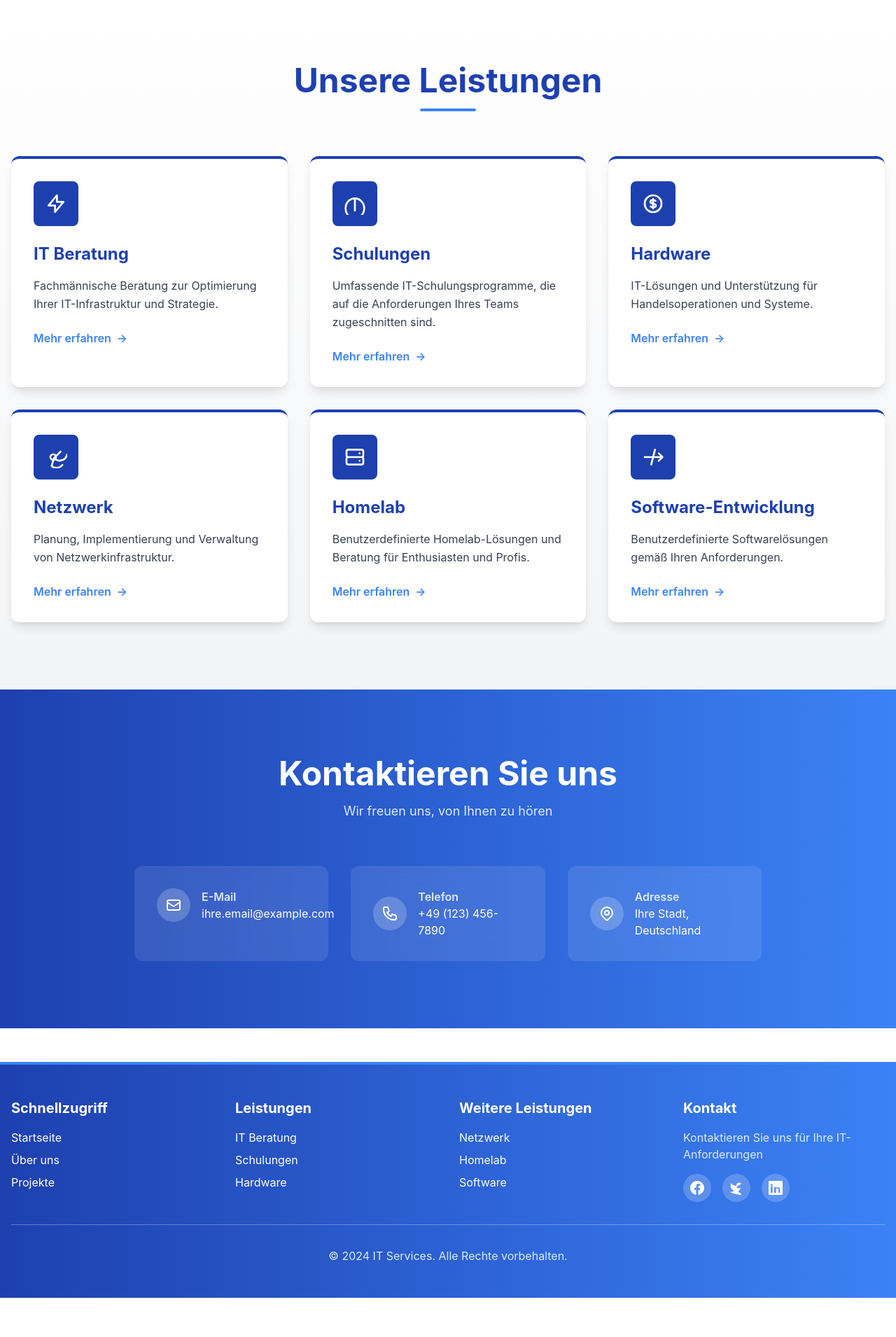
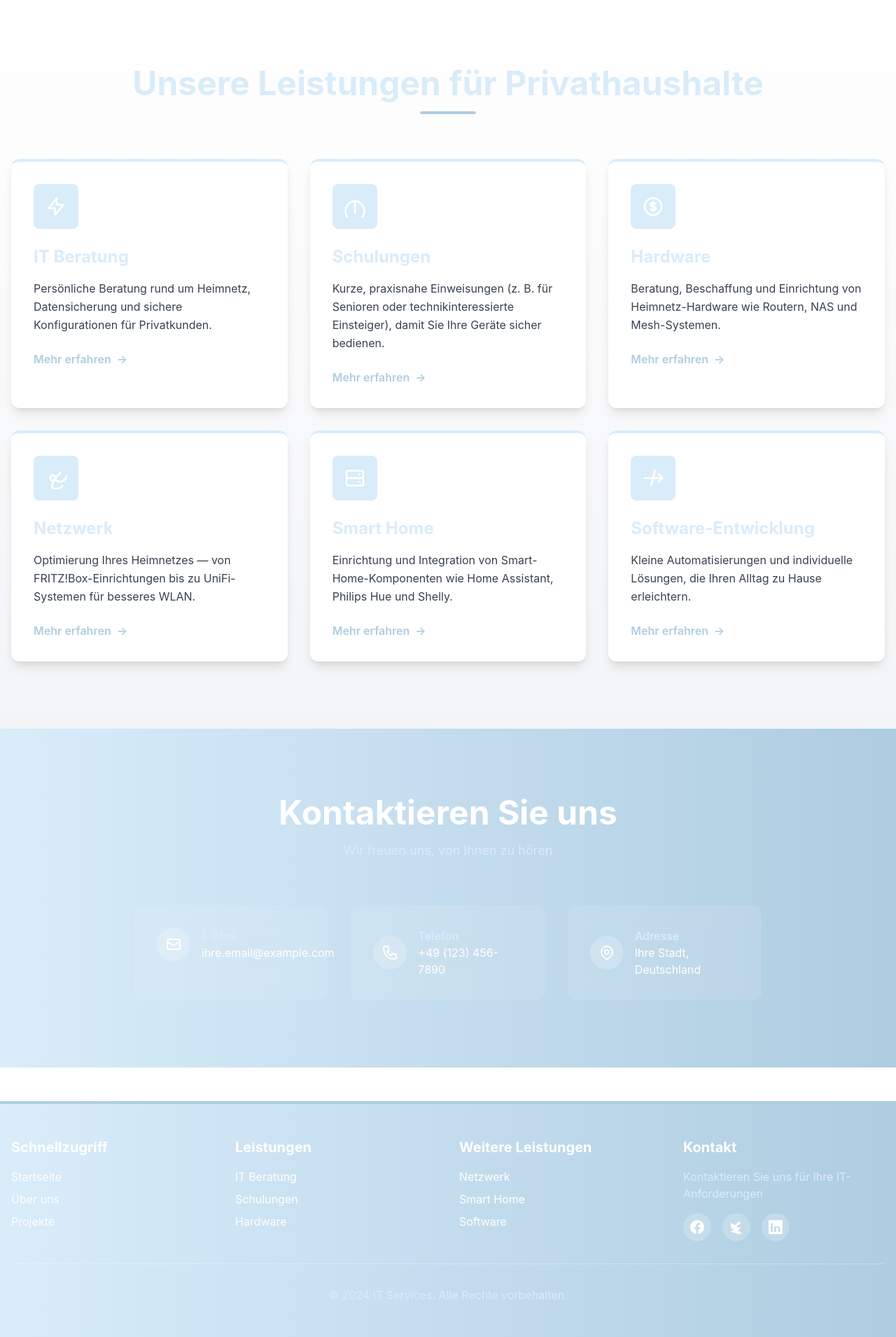
Before and after one commit to Zutte91/Homepage, a Flask app: page / in a window 1280 px wide. Shown: the part 873-2783 px from the top of that part at 70% size. Before the commit the page ends 2727 px from the top of that part, so only its background shows below. Run offline with Flask 3, Linux system fonts and the light colour scheme; the page is wider than the window, and the part outside it is not shown; some libraries are stand-ins or nearby versions.

Commit message:
modified:   app.py 	new file:   media/EZit LOGO.jpg 	modified:   templates/about.html 	modified:   templates/base.html 	modified:   templates/index.html 	modified:   templates/projects.html 	modified:   templates/services.html 	modified:   templates/services/homelab.html 	modified:   templates/services/it_consulting.html 	modified:   templates/services/network.html 	modified:   templates/services/software_development.html 	modified:   templates/services/trading.html 	modified:   templates/services/training.html 	new file:   tools/extract_palette.py

```diff
--- a/app.py
+++ b/app.py
@@ -1,4 +1,5 @@
-from flask import Flask, render_template
+from flask import Flask, render_template, send_from_directory
+import os
 
 app = Flask(__name__)
 
@@ -38,6 +39,12 @@ def network():
 def homelab():
     return render_template('services/homelab.html')
 
+
+@app.route('/media/<path:filename>')
+def media(filename):
+    media_dir = os.path.join(os.path.dirname(__file__), 'media')
+    return send_from_directory(media_dir, filename)
+
 @app.route('/services/software-development')
 def software_development():
     return render_template('services/software_development.html')
--- a/templates/base.html
+++ b/templates/base.html
@@ -10,15 +10,21 @@
             theme: {
                 extend: {
                     colors: {
-                        'primary-blue': '#1e40af',
-                        'light-blue': '#3b82f6',
-                        'dark-blue': '#1e3a8a',
+                        'primary': 'var(--color-primary)',
+                        'accent': 'var(--color-accent)',
+                        'dark': 'var(--color-dark)'
                     }
                 }
             }
         }
     </script>
     <style>
+        /* Farbvariablen: angepasst an das Logo (vom Nutzer bereitgestellt) */
+        :root {
+            --color-primary: #d9ecfa; /* sehr helles Blau (Primary) */
+            --color-accent:  #aecde1; /* Akzent-Blau (Accent) */
+            --color-dark:    #043651; /* dunkles Petrol/Nachtblau (Dark) */
+        }
         body {
             font-family: 'Inter', -apple-system, BlinkMacSystemFont, 'Segoe UI', sans-serif;
         }
@@ -53,10 +59,13 @@
 </head>
 <body class="bg-white text-gray-900">
     <!-- Header Navigation -->
-    <header class="bg-primary-blue text-white shadow-lg sticky top-0 z-50 transition-all duration-300">
+    <header class="bg-primary text-white shadow-lg sticky top-0 z-50 transition-all duration-300">
         <nav class="container mx-auto px-4 py-4">
             <div class="flex items-center justify-between">
-                <a href="/" class="text-3xl font-bold hover:text-blue-200 transition transform hover:scale-110 duration-300">ez-IT</a>
+                <a href="/" class="flex items-center space-x-3 hover:opacity-90 transition">
+                    <img src="/media/EZit%20LOGO.jpg" alt="ez-IT Logo" class="h-10 object-contain">
+                    <span class="text-2xl font-bold text-white">ez-IT</span>
+                </a>
                 <ul class="flex space-x-8">
                     <li><a href="/" class="hover:text-blue-200 transition relative group">Startseite<span class="absolute bottom-0 left-0 w-0 h-0.5 bg-white group-hover:w-full transition-all duration-300"></span></a></li>
                     <li><a href="/about" class="hover:text-blue-200 transition relative group">Über uns<span class="absolute bottom-0 left-0 w-0 h-0.5 bg-white group-hover:w-full transition-all duration-300"></span></a></li>
@@ -64,12 +73,12 @@
                     <li class="relative group">
                         <a href="/services" class="hover:text-blue-200 transition">Leistungen<span class="absolute bottom-0 left-0 w-0 h-0.5 bg-white group-hover:w-full transition-all duration-300"></span></a>
                         <ul class="absolute left-0 mt-2 w-56 bg-white text-gray-900 rounded-xl shadow-2xl opacity-0 invisible group-hover:opacity-100 group-hover:visible transition-all duration-300 z-10 overflow-hidden">
-                            <li><a href="/services/it-consulting" class="block px-6 py-3 hover:bg-primary-blue hover:text-white transition">IT Beratung</a></li>
-                            <li><a href="/services/training" class="block px-6 py-3 hover:bg-primary-blue hover:text-white transition">Schulungen</a></li>
-                            <li><a href="/services/trading" class="block px-6 py-3 hover:bg-primary-blue hover:text-white transition">Hardware</a></li>
-                            <li><a href="/services/network" class="block px-6 py-3 hover:bg-primary-blue hover:text-white transition">Netzwerk</a></li>
-                            <li><a href="/services/homelab" class="block px-6 py-3 hover:bg-primary-blue hover:text-white transition">Homelab</a></li>
-                            <li><a href="/services/software-development" class="block px-6 py-3 hover:bg-primary-blue hover:text-white transition">Software-Entwicklung</a></li>
+                            <li><a href="/services/it-consulting" class="block px-6 py-3 hover:bg-primary hover:text-white transition">IT Beratung</a></li>
+                            <li><a href="/services/training" class="block px-6 py-3 hover:bg-primary hover:text-white transition">Schulungen</a></li>
+                            <li><a href="/services/trading" class="block px-6 py-3 hover:bg-primary hover:text-white transition">Hardware</a></li>
+                            <li><a href="/services/network" class="block px-6 py-3 hover:bg-primary hover:text-white transition">Netzwerk</a></li>
+                            <li><a href="/services/homelab" class="block px-6 py-3 hover:bg-primary hover:text-white transition">Smart Home</a></li>
+                            <li><a href="/services/software-development" class="block px-6 py-3 hover:bg-primary hover:text-white transition">Software-Entwicklung</a></li>
                         </ul>
                     </li>
                 </ul>
@@ -83,7 +92,7 @@
     </main>
 
     <!-- Footer -->
-    <footer class="bg-gradient-to-r from-primary-blue to-light-blue text-white mt-12 border-t-4 border-light-blue">
+    <footer class="bg-gradient-to-r from-primary to-accent text-white mt-12 border-t-4 border-accent">
         <div class="container mx-auto px-4 py-12">
             <div class="grid grid-cols-1 md:grid-cols-4 gap-8 mb-8">
                 <div>
@@ -106,7 +115,7 @@
                     <h3 class="text-xl font-bold mb-4">Weitere Leistungen</h3>
                     <ul class="space-y-2">
                         <li><a href="/services/network" class="hover:text-blue-200 transition">Netzwerk</a></li>
-                        <li><a href="/services/homelab" class="hover:text-blue-200 transition">Homelab</a></li>
+                        <li><a href="/services/homelab" class="hover:text-blue-200 transition">Smart Home</a></li>
                         <li><a href="/services/software-development" class="hover:text-blue-200 transition">Software</a></li>
                     </ul>
                 </div>
--- a/templates/index.html
+++ b/templates/index.html
@@ -1,18 +1,18 @@
 {% extends "base.html" %}
 
-{% block title %}Startseite - IT Beratung & Leistungen{% endblock %}
+{% block title %}Startseite - IT Service für Privatpersonen{% endblock %}
 
 {% block content %}
 <!-- Hero Section -->
 <section class="relative min-h-screen flex items-center overflow-hidden">
     <div class="absolute inset-0 bg-cover bg-center opacity-30" style="background-image: url('https://images.unsplash.com/photo-1504384308090-c894fdcc538d?w=1200&q=80');"></div>
-    <div class="absolute inset-0 bg-gradient-to-r from-primary-blue to-light-blue opacity-80"></div>
+    <div class="absolute inset-0 bg-gradient-to-r from-primary to-accent opacity-80"></div>
     <div class="relative z-10 container mx-auto px-4 text-center text-white">
-        <h1 class="text-6xl md:text-7xl font-bold mb-6 leading-tight">Professionelle IT-Leistungen</h1>
-        <p class="text-2xl md:text-3xl mb-10 text-blue-100">Innovative Lösungen für digitale Herausforderungen</p>
+        <h1 class="text-6xl md:text-7xl font-bold mb-6 leading-tight">IT-Service für Privatpersonen</h1>
+        <p class="text-2xl md:text-3xl mb-10 text-blue-100">Praktische, leicht verständliche und sichere Lösungen für Ihr Zuhause</p>
         <div class="space-x-4">
-            <a href="/about" class="bg-white text-primary-blue px-10 py-4 rounded-lg font-semibold hover:bg-blue-50 transition inline-block transform hover:scale-105 duration-300">Mehr erfahren</a>
-            <a href="/services" class="border-2 border-white text-white px-10 py-4 rounded-lg font-semibold hover:bg-white hover:text-primary-blue transition inline-block transform hover:scale-105 duration-300">Unsere Leistungen</a>
+            <a href="/about" class="bg-white text-primary px-10 py-4 rounded-lg font-semibold hover:bg-blue-50 transition inline-block transform hover:scale-105 duration-300">Mehr erfahren</a>
+            <a href="/services" class="border-2 border-white text-white px-10 py-4 rounded-lg font-semibold hover:bg-white hover:text-primary transition inline-block transform hover:scale-105 duration-300">Unsere Leistungen</a>
         </div>
     </div>
 </section>
@@ -21,81 +21,81 @@
 <section class="py-24 bg-gradient-to-b from-white to-gray-100">
     <div class="container mx-auto px-4">
         <div class="text-center mb-16">
-            <h2 class="text-5xl font-bold text-primary-blue mb-4">Unsere Leistungen</h2>
-            <div class="w-20 h-1 bg-light-blue mx-auto rounded-full"></div>
+            <h2 class="text-5xl font-bold text-primary mb-4">Unsere Leistungen für Privathaushalte</h2>
+            <div class="w-20 h-1 bg-accent mx-auto rounded-full"></div>
         </div>
         <div class="grid grid-cols-1 md:grid-cols-2 lg:grid-cols-3 gap-8">
-            <div class="bg-white p-8 rounded-xl shadow-lg hover:shadow-2xl transition transform hover:-translate-y-2 duration-300 border-t-4 border-primary-blue group cursor-pointer">
-                <div class="w-16 h-16 bg-primary-blue rounded-lg flex items-center justify-center mb-6 group-hover:bg-light-blue transition">
+            <div class="bg-white p-8 rounded-xl shadow-lg hover:shadow-2xl transition transform hover:-translate-y-2 duration-300 border-t-4 border-primary group cursor-pointer">
+                <div class="w-16 h-16 bg-primary rounded-lg flex items-center justify-center mb-6 group-hover:bg-accent transition">
                     <svg class="w-8 h-8 text-white" fill="none" stroke="currentColor" viewBox="0 0 24 24">
                         <path stroke-linecap="round" stroke-linejoin="round" stroke-width="2" d="M13 10V3L4 14h7v7l9-11h-7z"></path>
                     </svg>
                 </div>
-                <h3 class="text-2xl font-bold mb-4 text-primary-blue">IT Beratung</h3>
-                <p class="text-gray-700 mb-6 leading-relaxed">Fachmännische Beratung zur Optimierung Ihrer IT-Infrastruktur und Strategie.</p>
-                <a href="/services/it-consulting" class="text-light-blue hover:text-primary-blue font-semibold inline-flex items-center group/link">Mehr erfahren <span class="ml-2 group-hover/link:translate-x-2 transition">→</span></a>
+                <h3 class="text-2xl font-bold mb-4 text-primary">IT Beratung</h3>
+                <p class="text-gray-700 mb-6 leading-relaxed">Persönliche Beratung rund um Heimnetz, Datensicherung und sichere Konfigurationen für Privatkunden.</p>
+                <a href="/services/it-consulting" class="text-accent hover:text-primary font-semibold inline-flex items-center group/link">Mehr erfahren <span class="ml-2 group-hover/link:translate-x-2 transition">→</span></a>
             </div>
 
-            <div class="bg-white p-8 rounded-xl shadow-lg hover:shadow-2xl transition transform hover:-translate-y-2 duration-300 border-t-4 border-primary-blue group cursor-pointer">
-                <div class="w-16 h-16 bg-primary-blue rounded-lg flex items-center justify-center mb-6 group-hover:bg-light-blue transition">
+            <div class="bg-white p-8 rounded-xl shadow-lg hover:shadow-2xl transition transform hover:-translate-y-2 duration-300 border-t-4 border-primary group cursor-pointer">
+                <div class="w-16 h-16 bg-primary rounded-lg flex items-center justify-center mb-6 group-hover:bg-accent transition">
                     <svg class="w-8 h-8 text-white" fill="none" stroke="currentColor" viewBox="0 0 24 24">
                         <path stroke-linecap="round" stroke-linejoin="round" stroke-width="2" d="M12 6.253v13m0-13C6.5 6.253 2 10.998 2 17s4.5 10.747 10 10.747c5.5 0 10-4.998 10-10.747S17.5 6.253 12 6.253z"></path>
                     </svg>
                 </div>
-                <h3 class="text-2xl font-bold mb-4 text-primary-blue">Schulungen</h3>
-                <p class="text-gray-700 mb-6 leading-relaxed">Umfassende IT-Schulungsprogramme, die auf die Anforderungen Ihres Teams zugeschnitten sind.</p>
-                <a href="/services/training" class="text-light-blue hover:text-primary-blue font-semibold inline-flex items-center group/link">Mehr erfahren <span class="ml-2 group-hover/link:translate-x-2 transition">→</span></a>
+                <h3 class="text-2xl font-bold mb-4 text-primary">Schulungen</h3>
+                <p class="text-gray-700 mb-6 leading-relaxed">Kurze, praxisnahe Einweisungen (z. B. für Senioren oder technikinteressierte Einsteiger), damit Sie Ihre Geräte sicher bedienen.</p>
+                <a href="/services/training" class="text-accent hover:text-primary font-semibold inline-flex items-center group/link">Mehr erfahren <span class="ml-2 group-hover/link:translate-x-2 transition">→</span></a>
             </div>
 
-            <div class="bg-white p-8 rounded-xl shadow-lg hover:shadow-2xl transition transform hover:-translate-y-2 duration-300 border-t-4 border-primary-blue group cursor-pointer">
-                <div class="w-16 h-16 bg-primary-blue rounded-lg flex items-center justify-center mb-6 group-hover:bg-light-blue transition">
+            <div class="bg-white p-8 rounded-xl shadow-lg hover:shadow-2xl transition transform hover:-translate-y-2 duration-300 border-t-4 border-primary group cursor-pointer">
+                <div class="w-16 h-16 bg-primary rounded-lg flex items-center justify-center mb-6 group-hover:bg-accent transition">
                     <svg class="w-8 h-8 text-white" fill="none" stroke="currentColor" viewBox="0 0 24 24">
                         <path stroke-linecap="round" stroke-linejoin="round" stroke-width="2" d="M12 8c-1.657 0-3 .895-3 2s1.343 2 3 2 3 .895 3 2-1.343 2-3 2m0-8c1.11 0 2.08.402 2.599 1M12 8V7m0 1v8m0 0v1m0-1c-1.11 0-2.08-.402-2.599-1M21 12a9 9 0 11-18 0 9 9 0 0118 0z"></path>
                     </svg>
                 </div>
-                <h3 class="text-2xl font-bold mb-4 text-primary-blue">Hardware</h3>
-                <p class="text-gray-700 mb-6 leading-relaxed">IT-Lösungen und Unterstützung für Handelsoperationen und Systeme.</p>
-                <a href="/services/trading" class="text-light-blue hover:text-primary-blue font-semibold inline-flex items-center group/link">Mehr erfahren <span class="ml-2 group-hover/link:translate-x-2 transition">→</span></a>
+                <h3 class="text-2xl font-bold mb-4 text-primary">Hardware</h3>
+                <p class="text-gray-700 mb-6 leading-relaxed">Beratung, Beschaffung und Einrichtung von Heimnetz-Hardware wie Routern, NAS und Mesh-Systemen.</p>
+                <a href="/services/trading" class="text-accent hover:text-primary font-semibold inline-flex items-center group/link">Mehr erfahren <span class="ml-2 group-hover/link:translate-x-2 transition">→</span></a>
             </div>
 
-            <div class="bg-white p-8 rounded-xl shadow-lg hover:shadow-2xl transition transform hover:-translate-y-2 duration-300 border-t-4 border-primary-blue group cursor-pointer">
-                <div class="w-16 h-16 bg-primary-blue rounded-lg flex items-center justify-center mb-6 group-hover:bg-light-blue transition">
+            <div class="bg-white p-8 rounded-xl shadow-lg hover:shadow-2xl transition transform hover:-translate-y-2 duration-300 border-t-4 border-primary group cursor-pointer">
+                <div class="w-16 h-16 bg-primary rounded-lg flex items-center justify-center mb-6 group-hover:bg-accent transition">
                     <svg class="w-8 h-8 text-white" fill="none" stroke="currentColor" viewBox="0 0 24 24">
                         <path stroke-linecap="round" stroke-linejoin="round" stroke-width="2" d="M9.933 13.074a8 8 0 0013.793-3.652M9.933 13.074l-2.606 8.405a8.001 8.001 0 0011.532-1.05M9.933 13.074l6.903-6.903M12 12a3 3 0 11-6 0 3 3 0 016 0z"></path>
                     </svg>
                 </div>
-                <h3 class="text-2xl font-bold mb-4 text-primary-blue">Netzwerk</h3>
-                <p class="text-gray-700 mb-6 leading-relaxed">Planung, Implementierung und Verwaltung von Netzwerkinfrastruktur.</p>
-                <a href="/services/network" class="text-light-blue hover:text-primary-blue font-semibold inline-flex items-center group/link">Mehr erfahren <span class="ml-2 group-hover/link:translate-x-2 transition">→</span></a>
+                <h3 class="text-2xl font-bold mb-4 text-primary">Netzwerk</h3>
+                <p class="text-gray-700 mb-6 leading-relaxed">Optimierung Ihres Heimnetzes — von FRITZ!Box-Einrichtungen bis zu UniFi-Systemen für besseres WLAN.</p>
+                <a href="/services/network" class="text-accent hover:text-primary font-semibold inline-flex items-center group/link">Mehr erfahren <span class="ml-2 group-hover/link:translate-x-2 transition">→</span></a>
             </div>
 
-            <div class="bg-white p-8 rounded-xl shadow-lg hover:shadow-2xl transition transform hover:-translate-y-2 duration-300 border-t-4 border-primary-blue group cursor-pointer">
-                <div class="w-16 h-16 bg-primary-blue rounded-lg flex items-center justify-center mb-6 group-hover:bg-light-blue transition">
+            <div class="bg-white p-8 rounded-xl shadow-lg hover:shadow-2xl transition transform hover:-translate-y-2 duration-300 border-t-4 border-primary group cursor-pointer">
+                <div class="w-16 h-16 bg-primary rounded-lg flex items-center justify-center mb-6 group-hover:bg-accent transition">
                     <svg class="w-8 h-8 text-white" fill="none" stroke="currentColor" viewBox="0 0 24 24">
                         <path stroke-linecap="round" stroke-linejoin="round" stroke-width="2" d="M5 12h14M5 12a2 2 0 01-2-2V6a2 2 0 012-2h14a2 2 0 012 2v4a2 2 0 01-2 2M5 12a2 2 0 00-2 2v4a2 2 0 002 2h14a2 2 0 002-2v-4a2 2 0 00-2-2m-2-4h.01M17 16h.01"></path>
                     </svg>
                 </div>
-                <h3 class="text-2xl font-bold mb-4 text-primary-blue">Homelab</h3>
-                <p class="text-gray-700 mb-6 leading-relaxed">Benutzerdefinierte Homelab-Lösungen und Beratung für Enthusiasten und Profis.</p>
-                <a href="/services/homelab" class="text-light-blue hover:text-primary-blue font-semibold inline-flex items-center group/link">Mehr erfahren <span class="ml-2 group-hover/link:translate-x-2 transition">→</span></a>
+                <h3 class="text-2xl font-bold mb-4 text-primary">Smart Home</h3>
+                <p class="text-gray-700 mb-6 leading-relaxed">Einrichtung und Integration von Smart-Home-Komponenten wie Home Assistant, Philips Hue und Shelly.</p>
+                <a href="/services/homelab" class="text-accent hover:text-primary font-semibold inline-flex items-center group/link">Mehr erfahren <span class="ml-2 group-hover/link:translate-x-2 transition">→</span></a>
             </div>
 
-            <div class="bg-white p-8 rounded-xl shadow-lg hover:shadow-2xl transition transform hover:-translate-y-2 duration-300 border-t-4 border-primary-blue group cursor-pointer">
-                <div class="w-16 h-16 bg-primary-blue rounded-lg flex items-center justify-center mb-6 group-hover:bg-light-blue transition">
+            <div class="bg-white p-8 rounded-xl shadow-lg hover:shadow-2xl transition transform hover:-translate-y-2 duration-300 border-t-4 border-primary group cursor-pointer">
+                <div class="w-16 h-16 bg-primary rounded-lg flex items-center justify-center mb-6 group-hover:bg-accent transition">
                     <svg class="w-8 h-8 text-white" fill="none" stroke="currentColor" viewBox="0 0 24 24">
                         <path stroke-linecap="round" stroke-linejoin="round" stroke-width="2" d="M10 20l4-16m4 4l4 4m0 0l-4 4m4-4H3"></path>
                     </svg>
                 </div>
-                <h3 class="text-2xl font-bold mb-4 text-primary-blue">Software-Entwicklung</h3>
-                <p class="text-gray-700 mb-6 leading-relaxed">Benutzerdefinierte Softwarelösungen gemäß Ihren Anforderungen.</p>
-                <a href="/services/software-development" class="text-light-blue hover:text-primary-blue font-semibold inline-flex items-center group/link">Mehr erfahren <span class="ml-2 group-hover/link:translate-x-2 transition">→</span></a>
+                <h3 class="text-2xl font-bold mb-4 text-primary">Software-Entwicklung</h3>
+                <p class="text-gray-700 mb-6 leading-relaxed">Kleine Automatisierungen und individuelle Lösungen, die Ihren Alltag zu Hause erleichtern.</p>
+                <a href="/services/software-development" class="text-accent hover:text-primary font-semibold inline-flex items-center group/link">Mehr erfahren <span class="ml-2 group-hover/link:translate-x-2 transition">→</span></a>
             </div>
         </div>
     </div>
 </section>
 
 <!-- Contact Section -->
-<section class="py-24 bg-gradient-to-r from-primary-blue to-light-blue text-white">
+<section class="py-24 bg-gradient-to-r from-primary to-accent text-white">
     <div class="container mx-auto px-4">
         <h2 class="text-5xl font-bold text-center mb-4">Kontaktieren Sie uns</h2>
         <p class="text-center text-blue-100 mb-16 text-lg">Wir freuen uns, von Ihnen zu hören</p>
```
Also changed, not shown: templates/about.html (+13 -13 lines), templates/projects.html (+11 -11 lines), templates/services.html (+26 -26 lines), templates/services/homelab.html (+25 -31 lines), templates/services/it_consulting.html (+10 -10 lines), templates/services/network.html (+19 -24 lines), templates/services/software_development.html (+10 -10 lines), templates/services/trading.html (+11 -11 lines), templates/services/training.html (+9 -9 lines), tools/extract_palette.py (added, +74 -0 lines), media/EZit LOGO.jpg (added).
